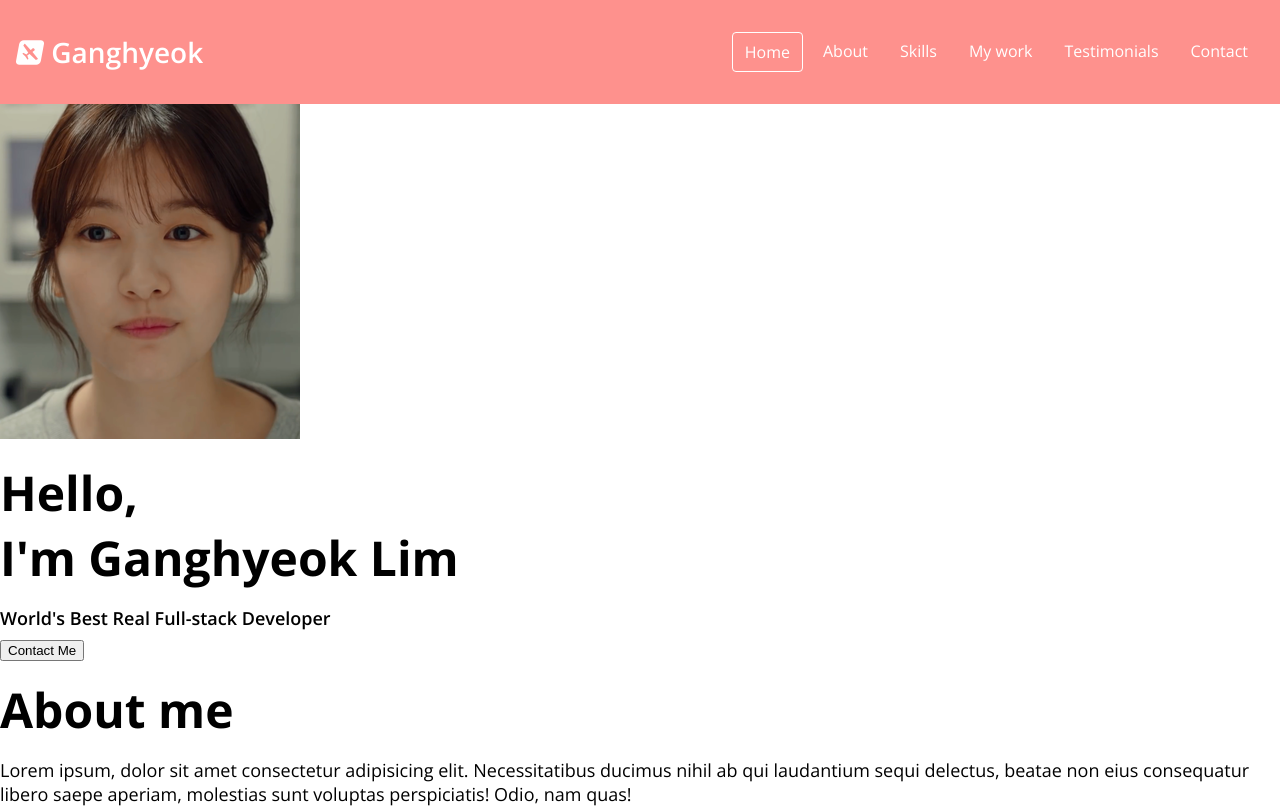
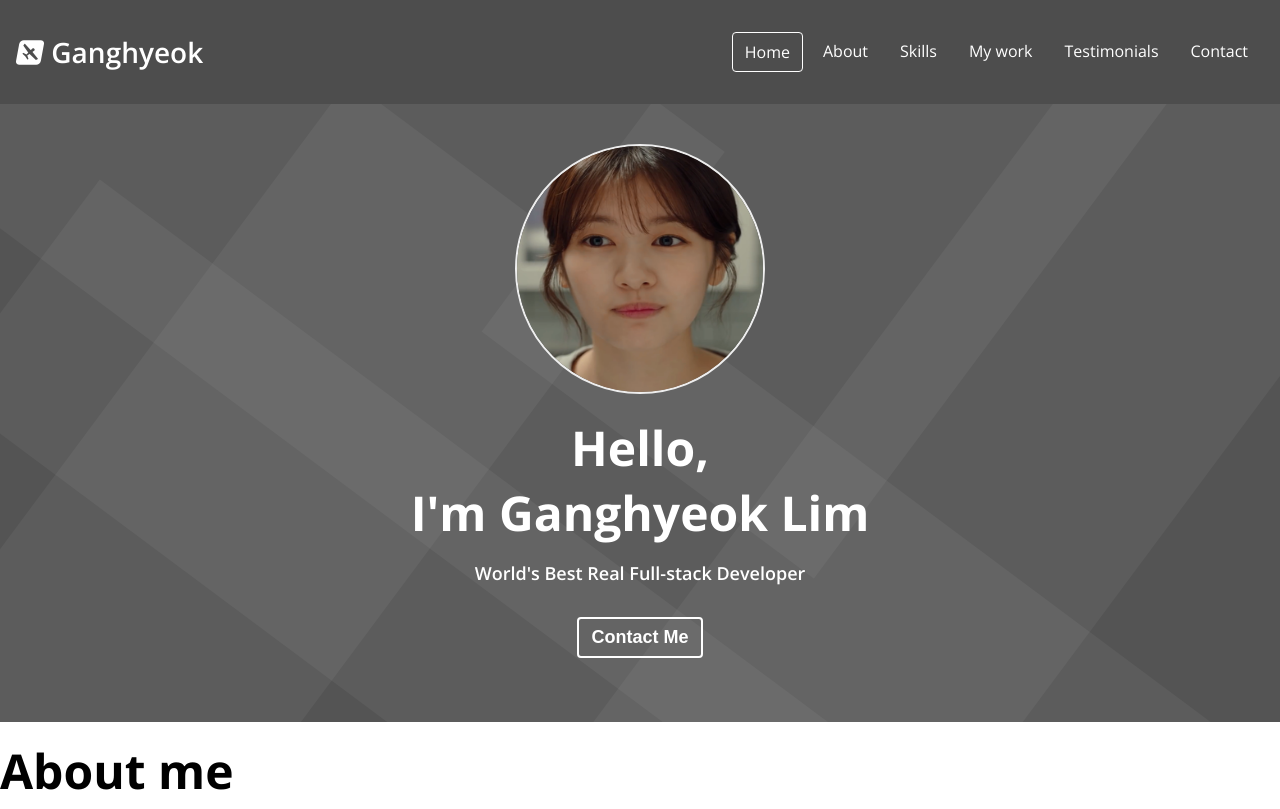
Before and after one commit to Ganghyeok/Ellie-Clone-coding-Portfolio-Website, a plain HTML site: page index.html in a window 1280 px wide. Shown: the top 809 px of the page. Drawn offline with nearby package versions, Linux system fonts and the light colour scheme.

Commit message:
CSS : Home

```diff
--- a/style.css
+++ b/style.css
@@ -52,6 +52,13 @@ ul {
   padding-left: 0;
 }
 
+button {
+  background-color: transparent;
+  cursor: pointer;
+  border: none;
+  outline: none;
+}
+
 /* Typography */
 h1 {
   font-size: var(--font-large);
@@ -85,7 +92,7 @@ p {
 #navbar {
   display: flex;
   justify-content: space-between;
-  background-color: var(--color-pink);
+  background-color: var(--color-dark-grey);
   align-items: center;
   color: var(--color-white);
   padding: 16px;
@@ -114,3 +121,32 @@ p {
 .navbar__menu__item:hover {
   background-color: pink;
 }
+
+/* Home */
+#home {
+  background: url("imgs/background/home-background.png") center/cover no-repeat;
+  padding: 40px;
+  text-align: center;
+}
+
+.home_avatar {
+  width: 250px;
+  height: 250px;
+  border-radius: 50%;
+  border: 2px solid var(--color-light-white);
+}
+
+.home__title,
+.home__description {
+  color: var(--color-white);
+}
+
+.home__contact {
+  font-size: var(--font-regular);
+  font-weight: var(--weight-bold);
+  margin: 24px;
+  padding: 8px 12px;
+  border: 2px solid var(--color-white);
+  border-radius: 4px;
+  color: var(--color-white);
+}
```
Also changed, not shown: imgs/background/home-background.png (added).
